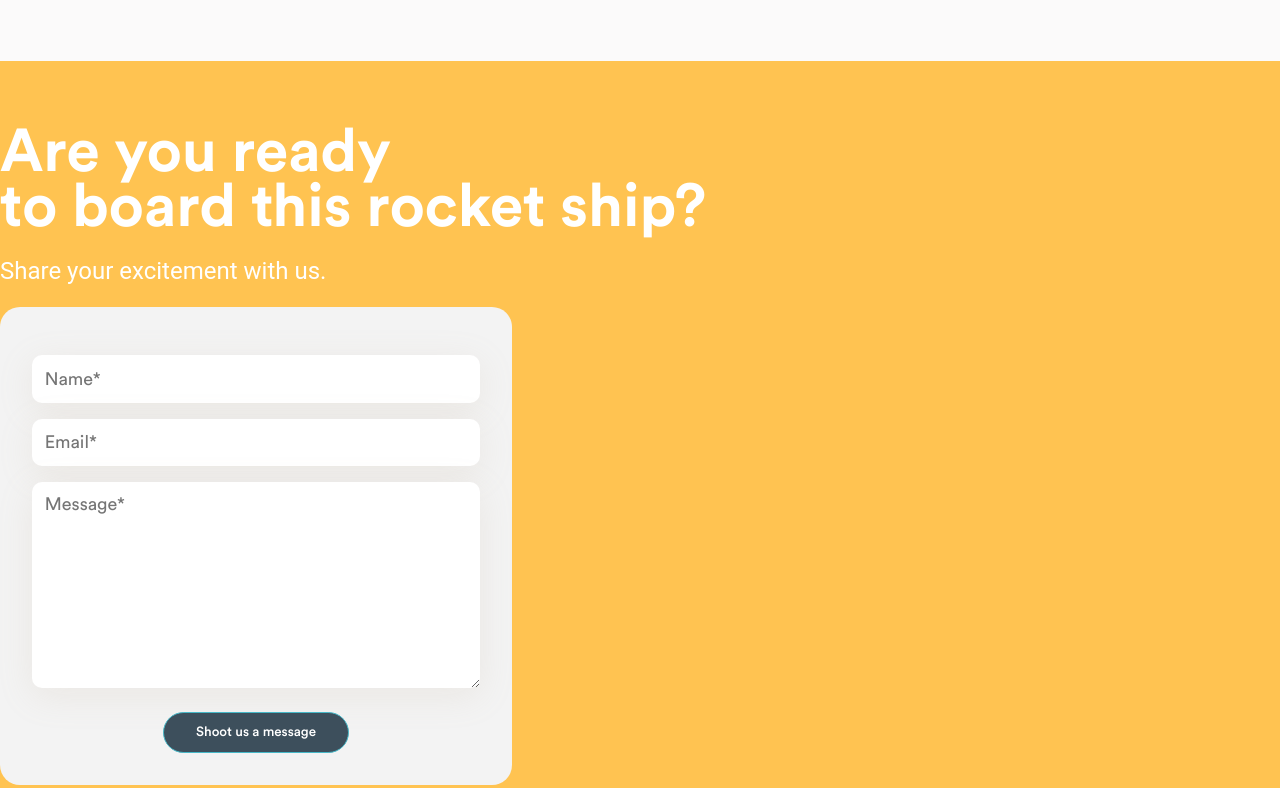
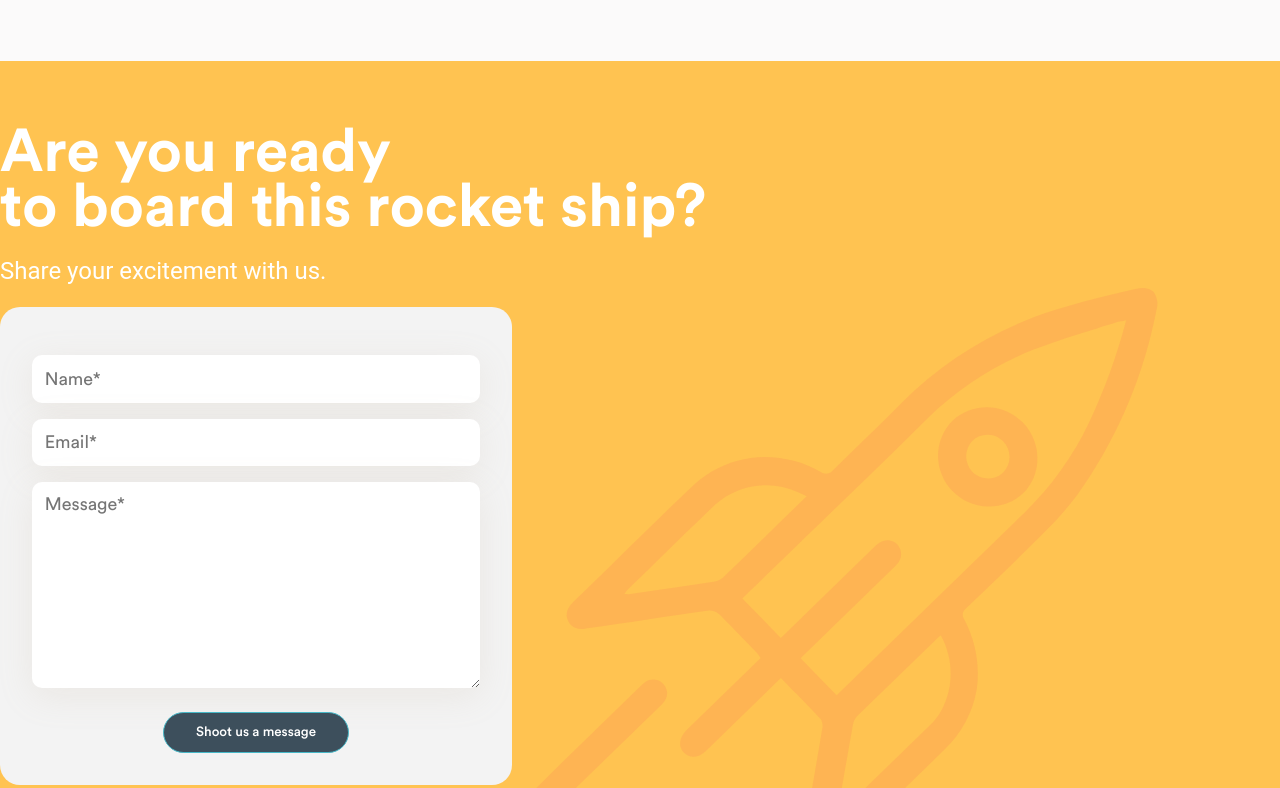
Before and after one commit to darkins/startupz, a plain HTML site: page index.html in a window 1280 px wide. Shown: the part 4503-5291 px from the top of the page. Drawn offline with Linux system fonts and the light colour scheme.

Commit message:
fixing image path

```diff
--- a/style.css
+++ b/style.css
@@ -319,7 +319,7 @@ section.we-are-hiring .content {
 
 /* Contact section */
 section.contact {
-  background: #FFC351 url(/rocket-ship.svg) 80% 100% no-repeat;
+  background: #FFC351 url(images/rocket-ship.svg) 80% 100% no-repeat;
 }
 
 section.contact .container {
```
